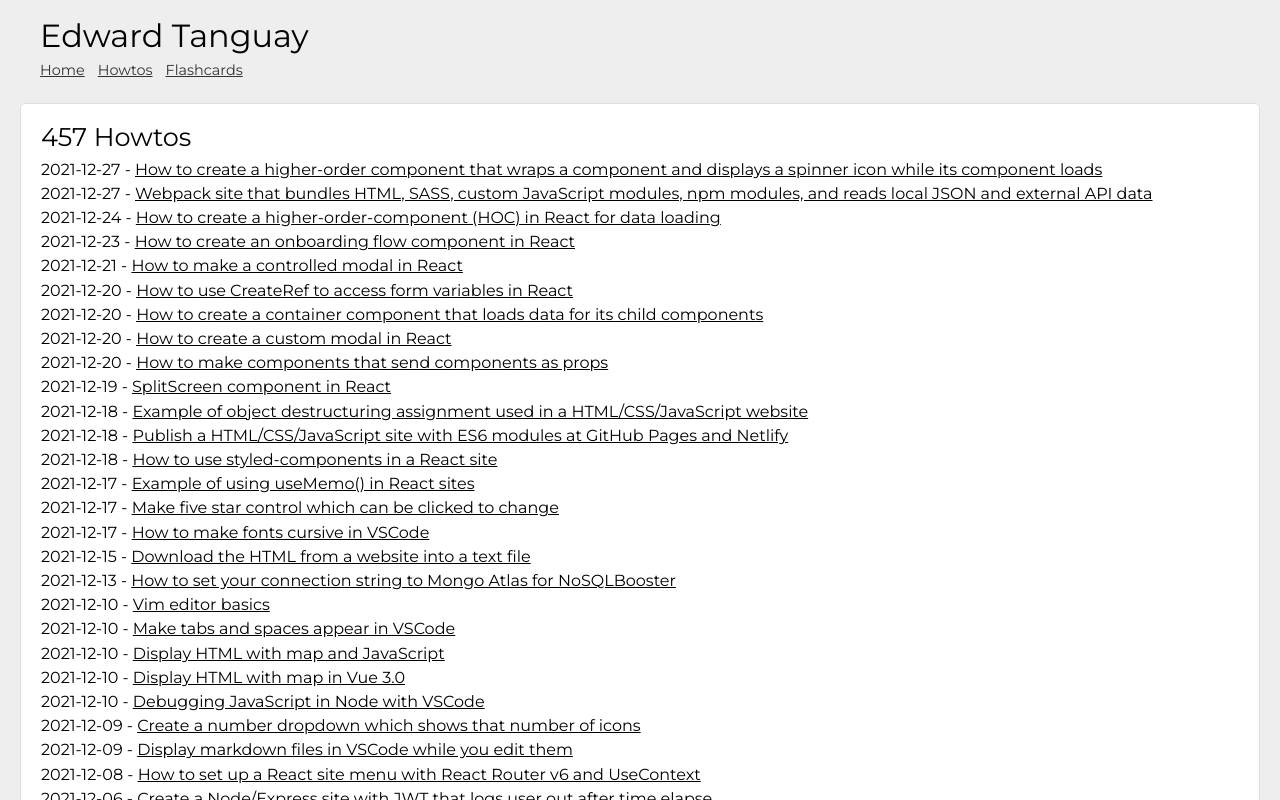
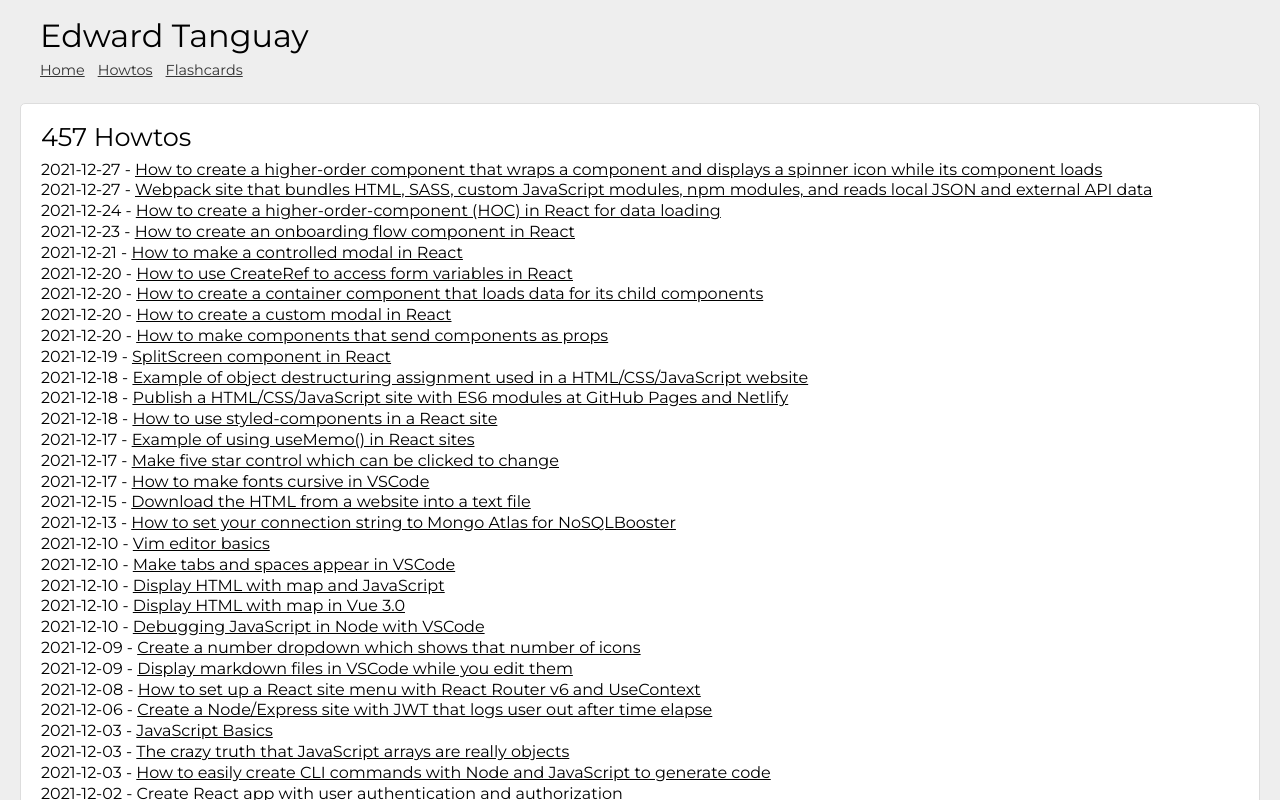
Before and after one commit to edwardtanguay/dpodreactcore, a React (Create React App) app: page /howtos in a window 1280 px wide. Shown: the top 800 px of the page. Built offline with nearby package versions, Linux system fonts and the light colour scheme.

Commit message:
base display works

```diff
--- /dev/null
+++ b/src/custom/models/model_howtos.ts
@@ -0,0 +1,25 @@
+import rawHowtos from '../data/json/rawHowtos.json';
+import { IHowto } from '../models/interfaces';
+
+
+const getHowtos = () => {
+	const howtos: IHowto[] = [];
+	rawHowtos.forEach((rawHowto: any) => {
+		const howto: IHowto = {
+			id: rawHowto.id,
+			title: rawHowto.title,
+			bodyParsed: '',
+			categoryTitle: '',
+			systemWhenCreated: rawHowto.systemWhenCreated,
+			systemWhoCreated: rawHowto.systemWhoCreated,
+			jsfiddleUrl: ''
+		}
+		howtos.push(howto);
+	});
+
+	return howtos;
+}
+
+
+// export const howtos = getHowtos();
+export default getHowtos();
--- a/src/custom/pages/PageHowtos.tsx
+++ b/src/custom/pages/PageHowtos.tsx
@@ -1,13 +1,24 @@
+import { useState, useEffect } from 'react';
 import '../styles/page_howtos.scss';
-import howtos from '../data/json/itemTypes/itemType_howtos.json';
 // @ts-ignore
 import { Helmet } from 'react-helmet';
+import initialHowtos from '../models/model_howtos';
+import { IHowto } from '../models/interfaces';
 import * as qarr from '../../system/qtools/qarr';
 
-// const sortedHowtos = howtos.sort((a,b) => a.systemWhenCreated - b.systemWhenCreated);
-const sortedHowtos = qarr.sortObjects(howtos, 'systemWhenCreated', 'desc');
+const getSortedItems = (sortIdCode: string) => {
+	switch (sortIdCode) {
+		case 'newestFirst':
+			return qarr.sortObjects(initialHowtos, 'systemWhenCreated', 'desc');
+		case 'oldestFirst':
+			return qarr.sortObjects(initialHowtos, 'systemWhenCreated', 'asc');
+		default:
+			return initialHowtos;
+	}
+}
 
 function PageHowtos() {
+	const [howtos, setHowtos] = useState<IHowto[]>(getSortedItems('newestFirst'));
 
 	return (
 		<>
@@ -18,9 +29,9 @@ function PageHowtos() {
 			<div className="page page_howtos">
 				<h2 className="title">{howtos.length} Howtos</h2>
 				<section className="howtos">
-					{sortedHowtos.map((howto: any, i: number) => {
+					{howtos.map((howto: any, i: number) => {
 						return (
-							<p key={i}>{howto.systemWhenCreated.substr(0, 10)} - <a target="_blank" href={`https://onespace.netlify.app/howtos?id=${howto.id}`} rel="noreferrer">{howto.title}</a></p>
+							<div key={i}>{howto.systemWhenCreated.substr(0, 10)} - <a target="_blank" href={`https://onespace.netlify.app/howtos?id=${howto.id}`} rel="noreferrer">{howto.title}</a></div>
 						)
 					})}
 				</section>
```
Also changed, not shown: src/custom/data/json/rawHowtos.json (renamed from src/custom/data/json/itemTypes/itemType_howtos.json).
